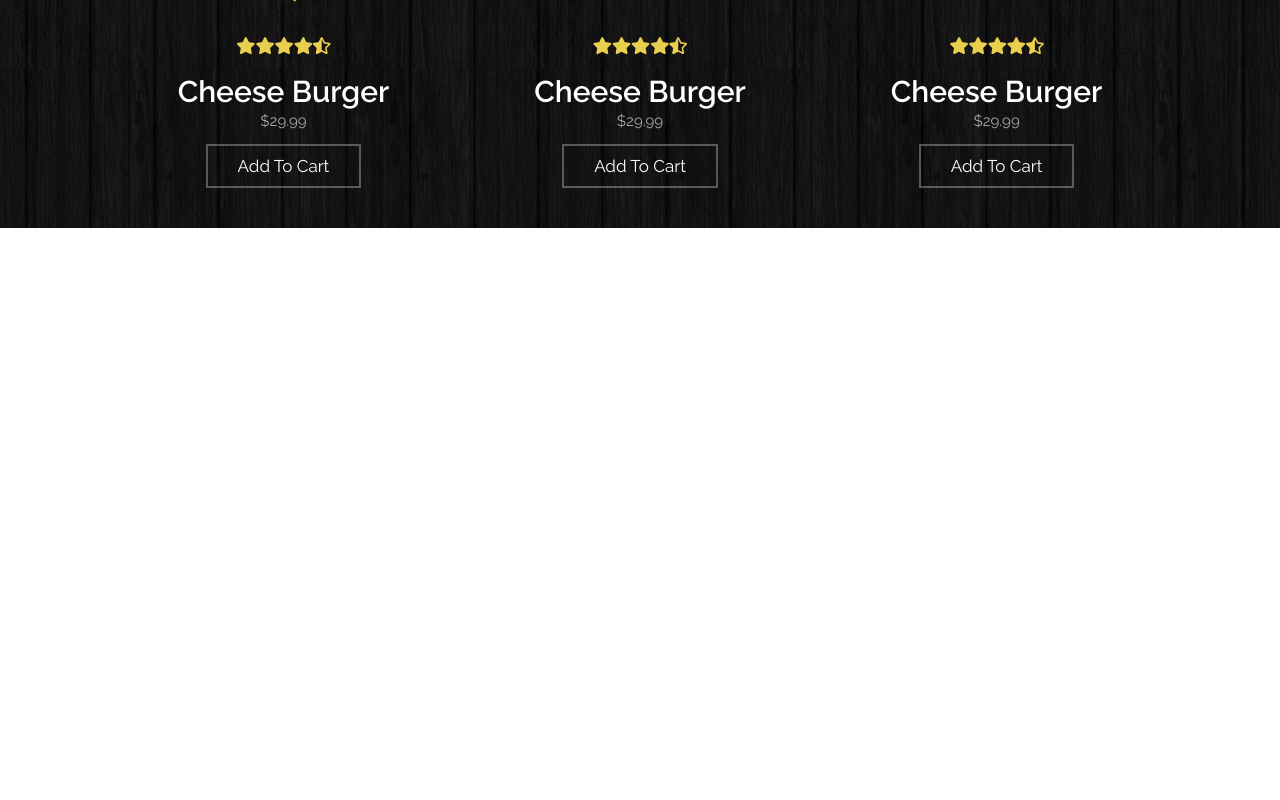
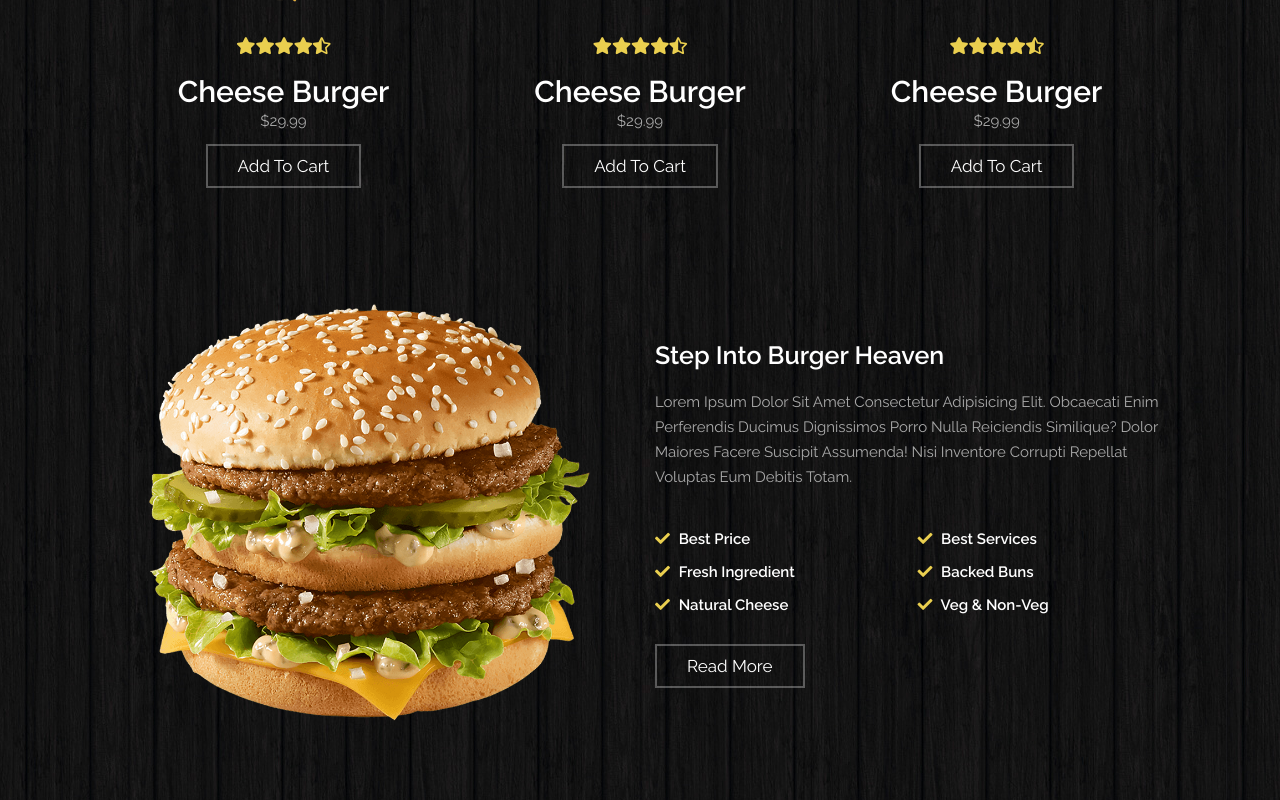
Before and after one commit to Amir-Bagjani/burger-website-sass-animation, a React (Create React App) app: page / in a window 1280 px wide. Shown: the part 2124-2924 px from the top of the page. Before the commit the page ends 2352 px from the top, so only its background shows below. Built offline with nearby package versions, Linux system fonts and the light colour scheme.

Commit message:
about section added

```diff
--- a/src/HomePage.jsx
+++ b/src/HomePage.jsx
@@ -1,3 +1,4 @@
+import AboutSection from "./components/AboutSection.jsx";
 import HomeSection from "./components/HomeSection.jsx";
 import MenuSection from "./components/MenuSection.jsx";
 import ServiceSection from "./components/ServiceSection.jsx";
@@ -10,6 +11,7 @@ const HomePage = () => {
       <HomeSection />
       <ServiceSection />
       <MenuSection />
+      <AboutSection />
     </>
   );
 };
--- /dev/null
+++ b/src/components/AboutSection.jsx
@@ -0,0 +1,28 @@
+import React from 'react'
+
+const AboutSection = () => {
+  return (
+    <section className='about' id='about'>
+        <div className="image">
+            <img src="images/about-img.png" alt="about" />
+        </div>
+
+        <div className="content">
+            <h3>step into burger heaven</h3>
+            <p>Lorem ipsum dolor sit amet consectetur adipisicing elit. Obcaecati enim perferendis ducimus dignissimos porro nulla reiciendis similique? Dolor maiores facere suscipit assumenda! Nisi inventore corrupti repellat voluptas eum debitis totam.</p>
+            <div className="icons">
+                <h3><i className="fas fa-check"></i> best price</h3>
+                <h3><i className="fas fa-check"></i> best services</h3>
+                <h3><i className="fas fa-check"></i> fresh ingredient</h3>
+                <h3><i className="fas fa-check"></i> backed buns</h3>
+                <h3><i className="fas fa-check"></i> natural cheese</h3>
+                <h3><i className="fas fa-check"></i> veg & non-veg</h3>
+            </div>
+            <a href="#" className="btn">read more</a>
+        </div>
+
+    </section>
+  )
+}
+
+export default AboutSection
--- a/src/styles/homepage.scss
+++ b/src/styles/homepage.scss
@@ -1,39 +1,39 @@
 @import "config";
 
-.home{
+.home {
   margin-top: 7rem;
   background: url(../../public/images/home-bg.png) no-repeat;
   background-position: center;
   background-size: contain;
 
-    .content{
+  .content {
     max-width: 70rem;
     text-align: center;
     margin: 0 auto;
 
-        img{
+    img {
       width: 100%;
     }
 
-        h3{
+    h3 {
       @include title-text(4rem);
     }
 
-        p{
+    p {
       @include grap-text(1.7rem);
-            padding:2rem 0;
+      padding: 2rem 0;
     }
   }
 }
 
-.service{
+.service {
   @include grid(31rem);
 
-    .box{
+  .box {
     text-align: center;
     padding: 2rem;
 
-        i{
+    i {
       height: 7rem;
       width: 7rem;
       line-height: 7rem;
@@ -44,56 +44,105 @@
       border-radius: 50%;
     }
 
-        h3{
+    h3 {
       @include title-text(2rem);
       padding: 1rem 0;
     }
 
-        p{
-            @include grap-text(1.5rem)
+    p {
+      @include grap-text(1.5rem);
     }
   }
 }
 
-.menu{
-
-    .box-container{
+.menu {
+  .box-container {
     @include grid(31rem);
 
-        .box{
+    .box {
       text-align: center;
 
-            &:hover img{
+      &:hover img {
         transform: translateY(1rem);
       }
 
-            img{
+      img {
         height: 25rem;
       }
 
-            .content{
+      .content {
         padding: 1rem 0;
 
-                .stars{
+        .stars {
           margin-bottom: 2rem;
 
-                    i{
+          i {
             color: $yellow;
             font-size: 1.7rem;
           }
         }
 
-                h3{
+        h3 {
           @include title-text(3rem);
         }
 
-                .price{
+        .price {
           @include grap-text(1.5rem);
         }
       }
     }
   }
 }
+
+.about{
+    display: flex;
+    flex-wrap: wrap;
+    gap: 3rem;
+    align-items: center;
+
+    .image{
+        flex: 1 1 40rem;
+
+        img{
+            width: 100%;
+        }
+    }
+
+    .content{
+        flex: 1 1 40rem;
+
+        & > h3{
+            @include title-text(2.5rem);
+        }
+
+        p{
+            @include grap-text(1.5rem);
+            padding: 2rem 0;
+        }
+
+        .icons{
+            display: flex;
+            flex-wrap: wrap;
+            gap: 1.5rem;
+            margin: 2rem 0;
+
+            h3{
+                flex: 1 1 16rem;
+                @include title-text(1.5rem);
+
+                i{
+                    margin-right: 0.5rem;
+                    color: $yellow;
+                }
+            }
+        }
+    }
+}
+
+
+
+
+
 
 
 
@@ -103,7 +152,7 @@
   }
 }
 @media (max-width: 768px) {
-    .home .content h3{
+  .home .content h3 {
     font-size: 2.5rem;
   }
 }
```
Lines whose indentation alone changed are shown as unchanged.
